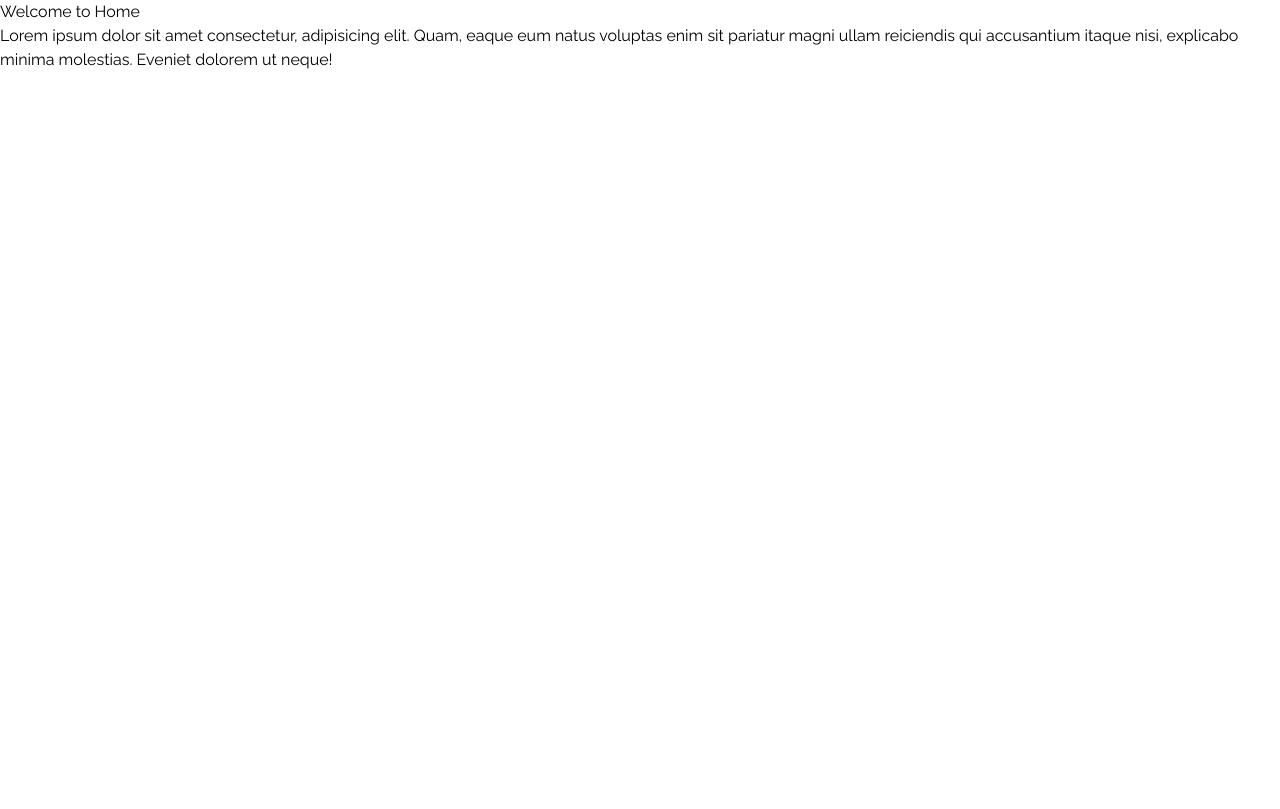
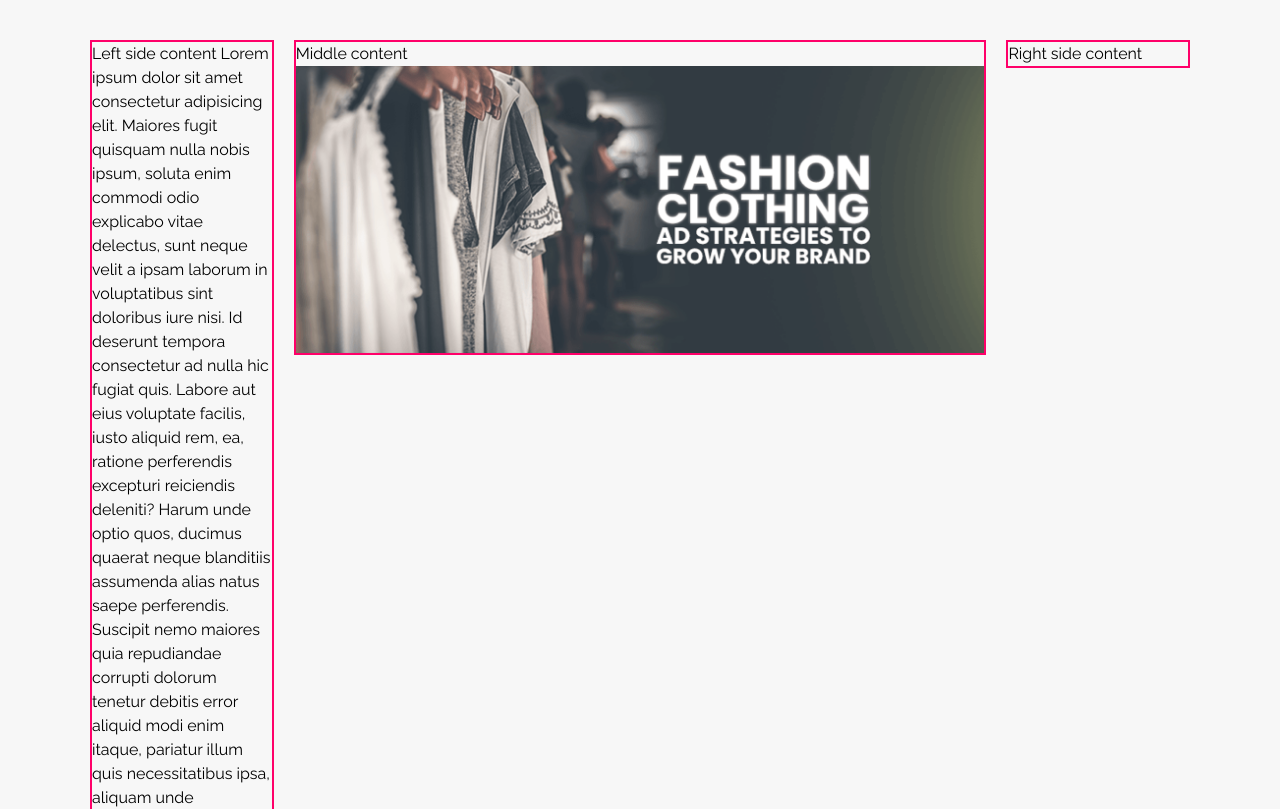
Before and after one commit to developer-mohammad-faisal/fashion-house-italyl-client, a React (Create React App) app: page / in a window 1280 px wide. Shown: the top 809 px of the page. Built offline with nearby package versions, Linux system fonts and the light colour scheme.

Commit message:
added main section layout

```diff
--- /dev/null
+++ b/src/components/Home/Left.js
@@ -0,0 +1,7 @@
+import React from "react";
+
+const Left = () => {
+  return <div>Left side content Lorem ipsum dolor sit amet consectetur adipisicing elit. Maiores fugit quisquam nulla nobis ipsum, soluta enim commodi odio explicabo vitae delectus, sunt neque velit a ipsam laborum in voluptatibus sint doloribus iure nisi. Id deserunt tempora consectetur ad nulla hic fugiat quis. Labore aut eius voluptate facilis, iusto aliquid rem, ea, ratione perferendis excepturi reiciendis deleniti? Harum unde optio quos, ducimus quaerat neque blanditiis assumenda alias natus saepe perferendis. Suscipit nemo maiores quia repudiandae corrupti dolorum tenetur debitis error aliquid modi enim itaque, pariatur illum quis necessitatibus ipsa, aliquam unde recusandae odio, id esse earum ea asperiores? Repellendus, fuga corporis!</div>;
+};
+
+export default Left;
--- /dev/null
+++ b/src/components/Home/Middle.js
@@ -0,0 +1,14 @@
+import React from "react";
+
+const Middle = () => {
+  return (
+    <div>
+      Middle content
+      <div>
+        <img src="/banner.png" alt="" />
+      </div>
+    </div>
+  );
+};
+
+export default Middle;
--- /dev/null
+++ b/src/components/Home/Right.js
@@ -0,0 +1,7 @@
+import React from "react";
+
+const Right = () => {
+  return <div>Right side content</div>;
+};
+
+export default Right;
--- a/src/index.css
+++ b/src/index.css
@@ -5,6 +5,7 @@ body {
   font-family: "Raleway", sans-serif;
   -webkit-font-smoothing: antialiased;
   -moz-osx-font-smoothing: grayscale;
+  overflow-x: hidden;
 }
 
 code {
--- a/src/pages/Home/Home.js
+++ b/src/pages/Home/Home.js
@@ -1,11 +1,23 @@
 import React from "react";
+import Left from "../../components/Home/Left";
+import Middle from "../../components/Home/Middle";
+import Right from "../../components/Home/Right";
 
 const Home = () => {
   return (
-    <div>
-      <h2>Welcome to Home </h2>
-      <p>Lorem ipsum dolor sit amet consectetur, adipisicing elit. Quam, eaque eum natus voluptas enim sit pariatur magni ullam reiciendis qui accusantium itaque nisi, explicabo minima molestias. Eveniet dolorem ut neque!</p>
-    </div>
+    <main className="bg-[#F7F7F7] px-0 md:px-[45px] lg:px-[90px] py-10">
+      <div className="w-full flex justify-center space-x-0 lg:space-x-5">
+        <section className="border-2 border-primary-600 w-[270px] h-full hidden md:block">
+          <Left />
+        </section>
+        <section className="border-2 border-primary-600 w-full h-full lg:w-[1024px]">
+          <Middle />
+        </section>
+        <section className="border-2 border-primary-600 w-[270px] h-full hidden md:block">
+          <Right />
+        </section>
+      </div>
+    </main>
   );
 };
 
```
Also changed, not shown: public/banner.png (added).
